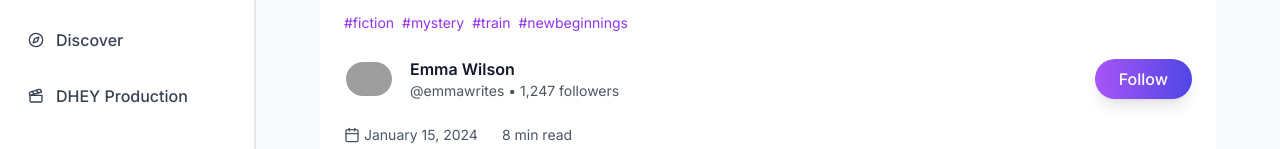
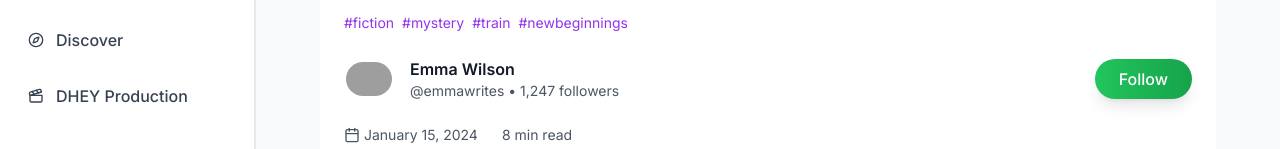
Before and after one commit to Delpat-Tech/dhyey-prod-filmy, a Next.js app in the folder frontend/: page /story/1 in a window 1280 px wide. Shown: the part 168-317 px from the top of the page. Built offline with nearby package versions, Linux system fonts and the light colour scheme; no server answers; sample sign-in values are in the browser's storage; grey boxes are pictures that could not be loaded; a web font is replaced by a local one.

Commit message:
Add follow and unfollow author functionality

```diff
--- a/frontend/src/components/story/StoryHeader.tsx
+++ b/frontend/src/components/story/StoryHeader.tsx
@@ -185,11 +185,11 @@ export default function StoryHeader({ story }: StoryHeaderProps) {
               onClick={handleFollow}
               className={`px-6 py-2 rounded-full font-medium transition-all duration-300 hover:scale-105 active:scale-95 ${
                 isFollowing
-                  ? 'bg-gray-100 text-gray-700 hover:bg-gray-200 border border-gray-300'
-                  : 'bg-gradient-to-r from-purple-500 to-indigo-600 text-white hover:from-purple-600 hover:to-indigo-700 shadow-lg hover:shadow-xl backdrop-blur-sm'
+                  ? 'bg-gradient-to-r from-red-500 to-red-600 text-white hover:from-red-600 hover:to-red-700 shadow-lg hover:shadow-xl backdrop-blur-sm'
+                  : 'bg-gradient-to-r from-green-500 to-green-600 text-white hover:from-green-600 hover:to-green-700 shadow-lg hover:shadow-xl backdrop-blur-sm'
               }`}
             >
-              {isFollowing ? 'Following' : 'Follow'}
+              {isFollowing ? 'Unfollow' : 'Follow'}
             </button>
           </div>
         )}
```
